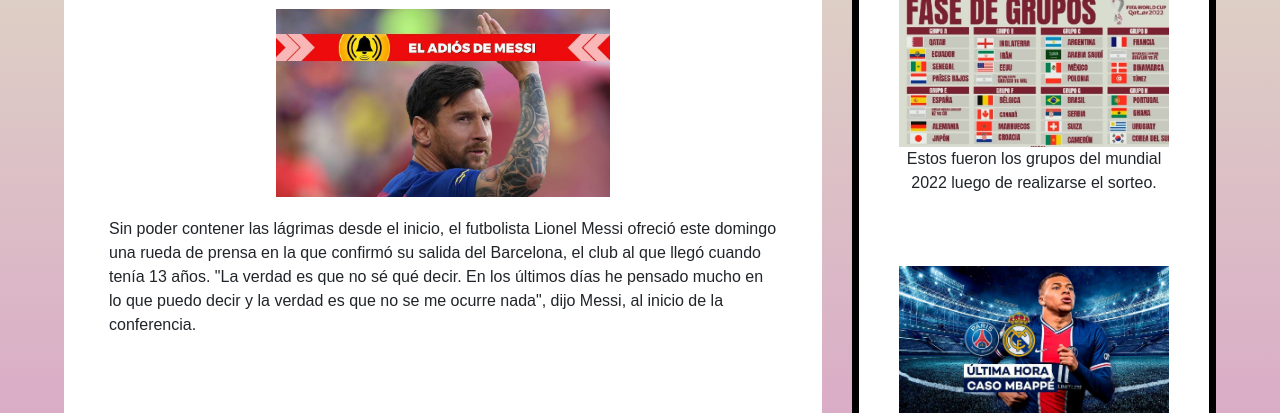
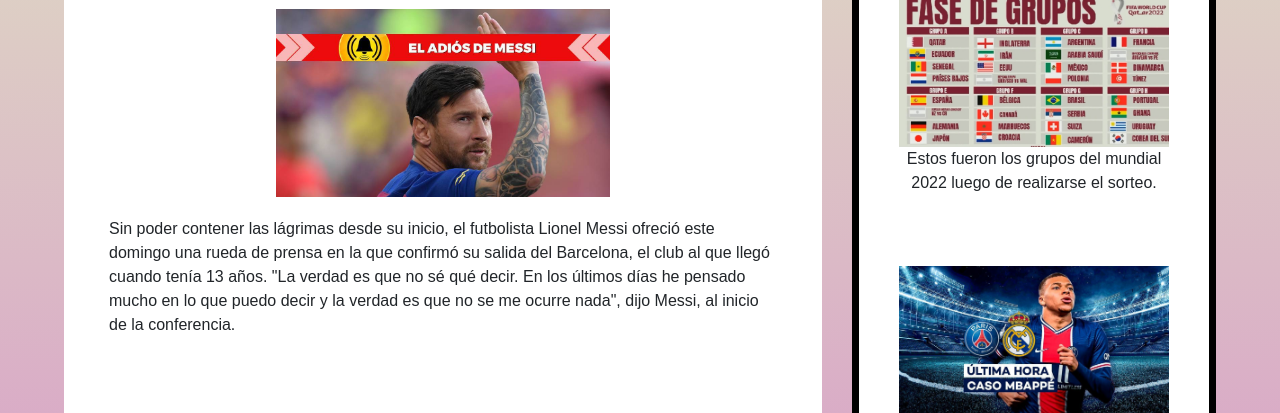
Before and after one commit to ManuelBM119/Proyecto, a website: page index.html in a window 1280 px wide. Shown: the part 387-800 px from the top of the page. Drawn offline with nearby package versions, Linux system fonts and the light colour scheme.

Commit message:
agregando info

```diff
--- a/index.html
+++ b/index.html
@@ -62,7 +62,7 @@
 		<h2 class="titulo-main">Noticias</h2>
 		<img class="imgs-main" src="img/messi.jpg" alt="">
 		<p>
-			Sin poder contener las lágrimas desde el inicio, el futbolista Lionel Messi ofreció este domingo una rueda de prensa en la que confirmó su salida del Barcelona, el club al que llegó cuando tenía 13 años.
+			Sin poder contener las lágrimas desde su inicio, el futbolista Lionel Messi ofreció este domingo una rueda de prensa en la que confirmó su salida del Barcelona, el club al que llegó cuando tenía 13 años.
 
 "La verdad es que no sé qué decir. En los últimos días he pensado mucho en lo que puedo decir y la verdad es que no se me ocurre nada", dijo Messi, al inicio de la conferencia.
 			<br><br>
```
